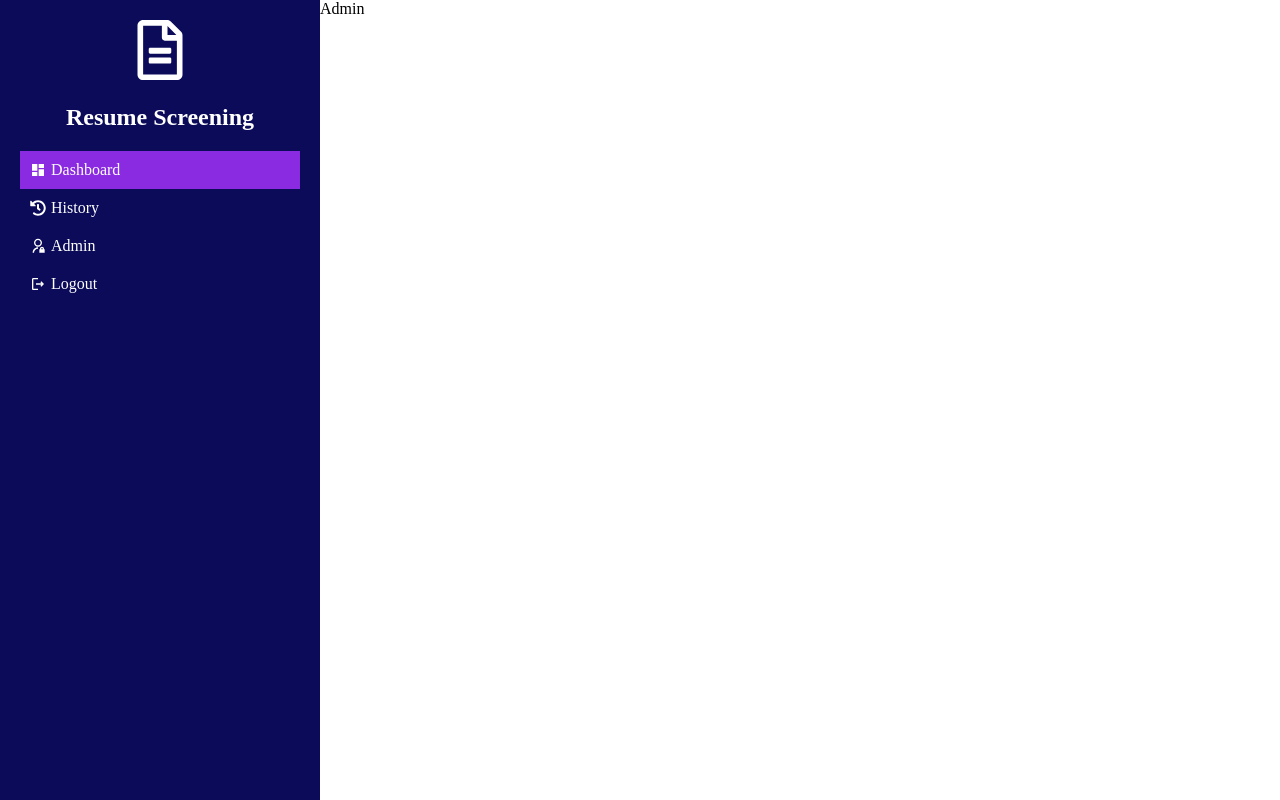
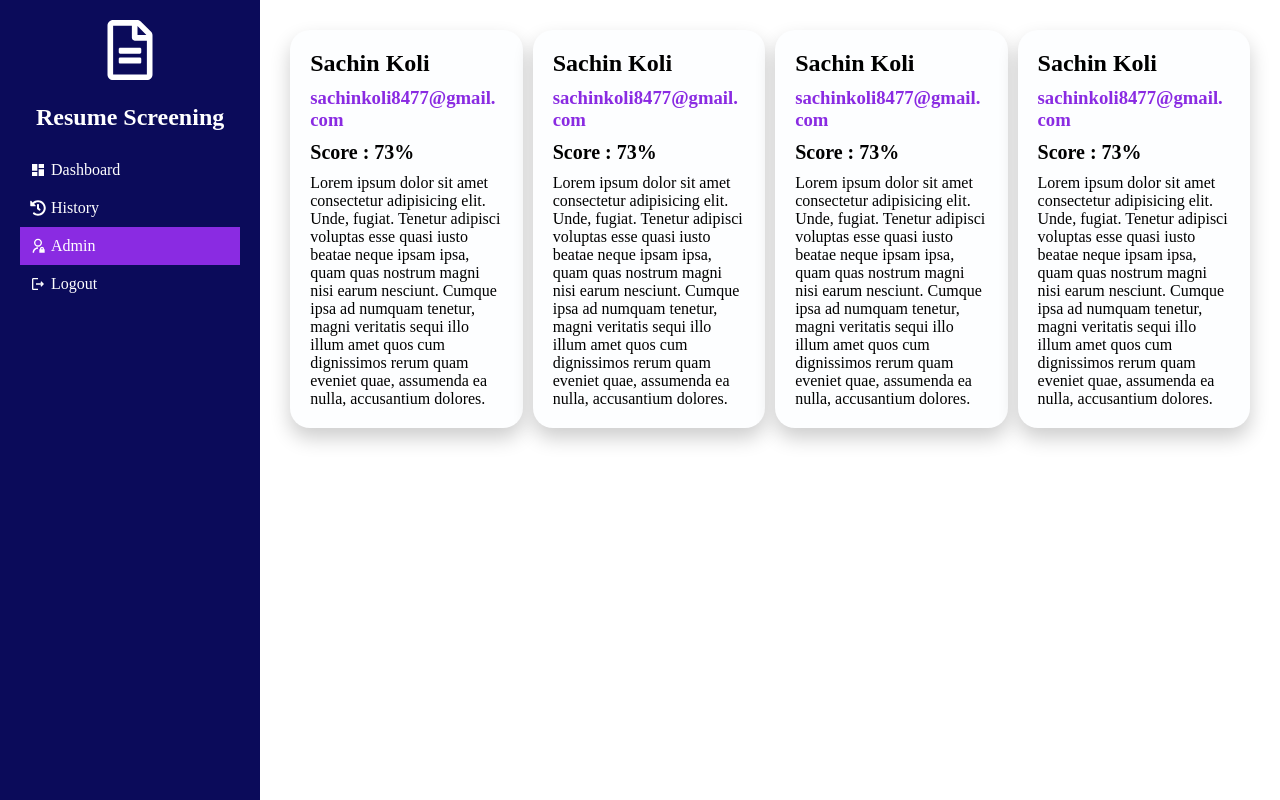
Before and after one commit to Sachinkoligit/Ai-Resume-Scorer, a React (Vite) app in the folder frontend/: page /admin in a window 1280 px wide. Built offline with nearby package versions, Linux system fonts and the light colour scheme.

Commit message:
created admin ui

```diff
--- a/frontend/src/components/Admin/Admin.css
+++ b/frontend/src/components/Admin/Admin.css
@@ -0,0 +1,41 @@
+* {
+  box-sizing: border-box;
+}
+.admin-container {
+  height: 100vh;
+  width: 100%;
+  overflow-y: auto;
+  padding: 30px;
+}
+
+.admin-wrapper {
+  display: grid;
+  grid-template-columns: 1fr 1fr 1fr 1fr;
+  width: 100%;
+  gap: 10px;
+}
+
+.admin-result-container {
+  background-color: rgb(253, 254, 255);
+  border-radius: 20px;
+  padding: 20px;
+  box-shadow: 0 10px 20px rgba(0, 0, 0, 0.2);
+  /* height: fit-content; */
+  display: flex;
+  flex-direction: column;
+  align-items: start;
+  gap: 10px;
+  h2,
+  h3,
+  h4,
+  p {
+    margin: 0px;
+  }
+  h3 {
+    color: blueviolet;
+    word-break: break-all;
+  }
+  h4 {
+    font-size: 20px;
+  }
+}
--- a/frontend/src/components/Admin/Admin.jsx
+++ b/frontend/src/components/Admin/Admin.jsx
@@ -1,8 +1,16 @@
-import React from 'react'
-import './Admin.css'
+import React from "react";
+import "./Admin.css";
+import AdminResults from "../ui/AdminResults";
 
 export default function Admin() {
   return (
-    <div>Admin</div>
-  )
+    <div className="admin-container">
+      <div className="admin-wrapper">
+        <AdminResults/>
+        <AdminResults/>
+        <AdminResults/>
+        <AdminResults/>
+      </div>
+    </div>
+  );
 }
--- a/frontend/src/components/History/History.jsx
+++ b/frontend/src/components/History/History.jsx
@@ -1,7 +1,7 @@
 import React from 'react';
 import './History.css';
 import Result from '../ui/Result';
-import "../Dashboard/Dashboard.css";
+// import "../Dashboard/Dashboard.css";
 import { GiProgression } from "react-icons/gi";
 
 export default function History() {
--- a/frontend/src/components/sidebar.jsx
+++ b/frontend/src/components/sidebar.jsx
@@ -1,4 +1,4 @@
-import React, { useState } from "react";
+import React, { useEffect, useState } from "react";
 import { FaRegFileAlt } from "react-icons/fa";
 import { MdDashboard } from "react-icons/md";
 import { FaHistory } from "react-icons/fa";
@@ -14,6 +14,32 @@ export default function Sidebar() {
     { name: "admin", icon: <RiAdminLine />, redirect: "/admin" },
     { name: "logout", icon: <MdOutlineLogout /> },
   ];
+  const pathName = window.location.pathname;
+
+  useEffect(() => {
+    switch (true) {
+      case pathName.includes("history"):
+        setSelectedItem("history");
+        break;
+      case pathName.includes("admin"):
+        setSelectedItem("admin");
+        break;
+      default:
+        setSelectedItem("dashboard");
+        break;
+    }
+    console.log(selectedItem)
+  }, [pathName]);
+  // switch (pathName) {
+  //   case pathName.includes("history"):
+  //     setSelectedItem("history");
+  //     break;
+  //   case pathName.includes("admin"):
+  //     setSelectedItem("admin");
+  //     break;
+  //   default:
+  //     break;
+  // }
   return (
     <div className="sidebar">
       <div className="sidebar-header">
--- /dev/null
+++ b/frontend/src/components/ui/AdminResults.jsx
@@ -0,0 +1,13 @@
+import React from 'react'
+import "../Admin/Admin.css"
+
+export default function AdminResults() {
+  return (
+    <div className='admin-result-container'>
+        <h2>Sachin Koli</h2>
+        <h3>sachinkoli8477@gmail.com</h3>
+        <h4>Score : 73%</h4>
+        <p>Lorem ipsum dolor sit amet consectetur adipisicing elit. Unde, fugiat. Tenetur adipisci voluptas esse quasi iusto beatae neque ipsam ipsa, quam quas nostrum magni nisi earum nesciunt. Cumque ipsa ad numquam tenetur, magni veritatis sequi illo illum amet quos cum dignissimos rerum quam eveniet quae, assumenda ea nulla, accusantium dolores.</p>
+    </div>
+  )
+}
--- a/frontend/src/components/ui/Result.jsx
+++ b/frontend/src/components/ui/Result.jsx
@@ -5,7 +5,6 @@ import { GiProgression } from "react-icons/gi";
 export default function Result() {
   const pathname = window.location.pathname;
   const isHistoryPage = pathname.includes("history");
-  console.log(isHistoryPage);
   return (
     <div className="profile-container">
       {!isHistoryPage && <h3>Result</h3>}
```
